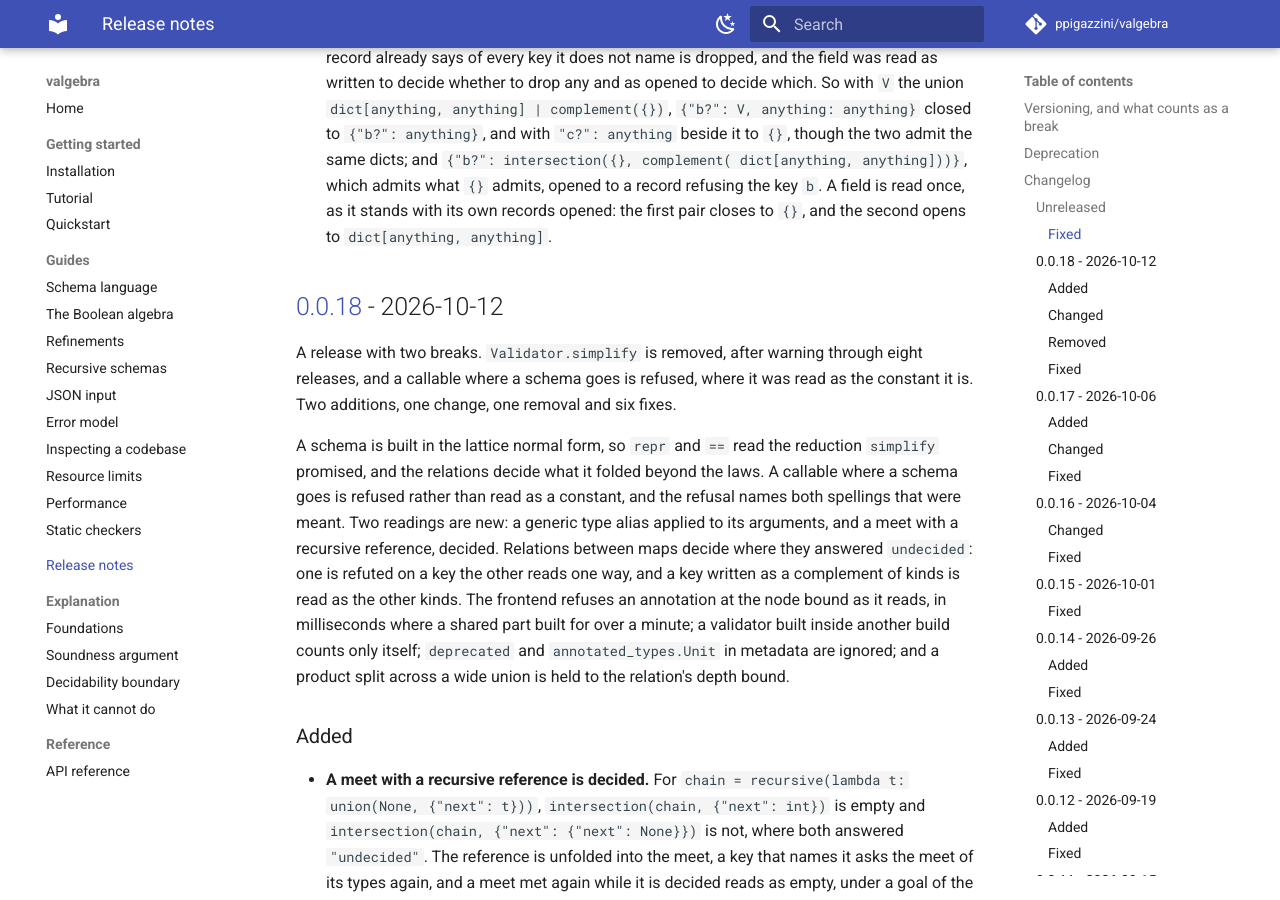
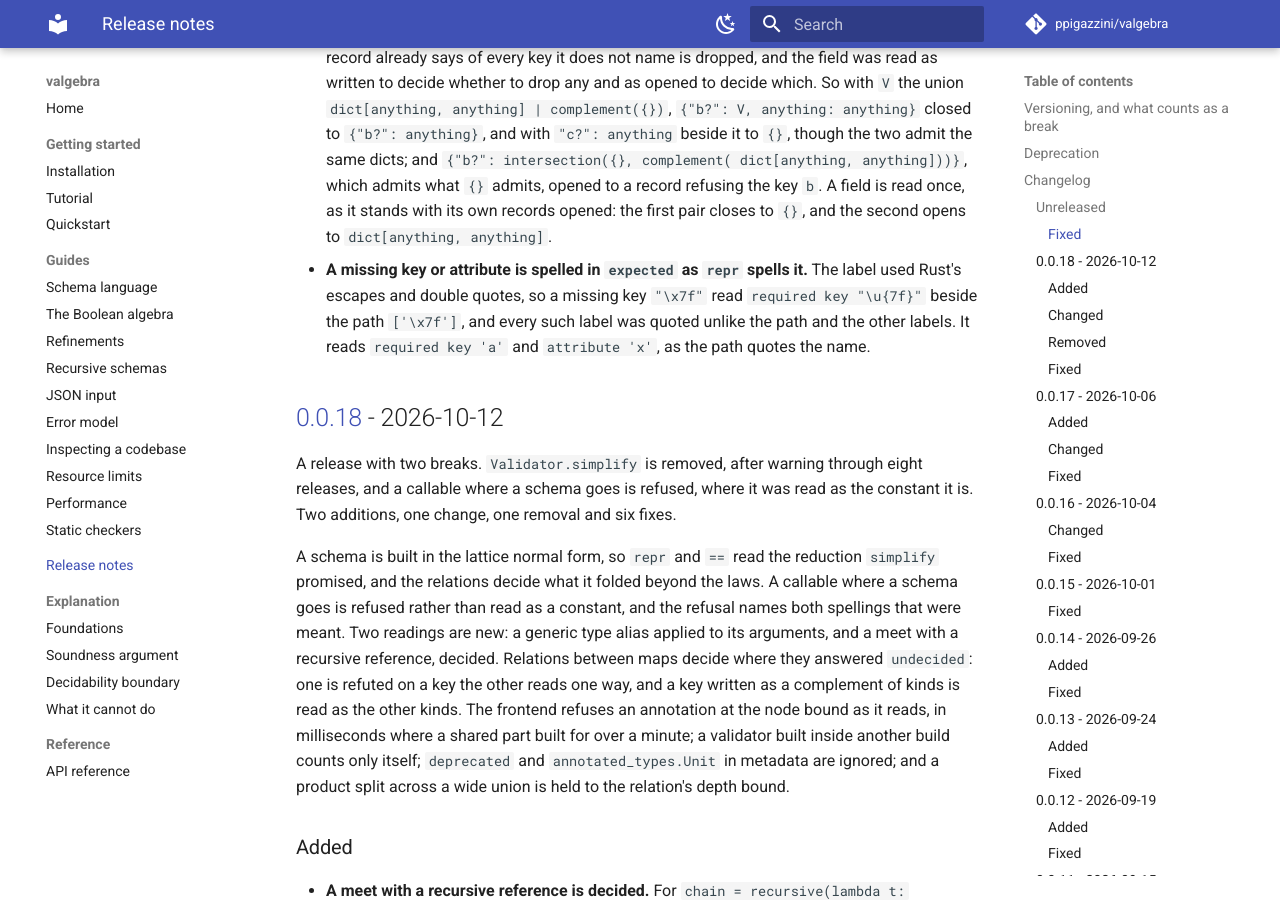
Before and after one commit to ppigazzini/valgebra, an MkDocs documentation site: the page built from docs/12-changelog.md, in a window 1280 px wide and 900 px high, scrolled down 7817 px. Built offline with MkDocs 1.6.1 and Material for MkDocs 9.7.7, drawn with Linux system fonts in a browser that asks for light colours; comment, search, counter and statistics services are not loaded.

Commit message:
fix: a missing key or attribute is spelled as repr spells it
A record's `missing_key` and `missing_attribute` labels quote the name with
`quoted`, as the path does and as a pattern's label does: `required key 'a'`
and `attribute 'x'`. Rust's escapes and double quotes spelled one name two
ways in one message, `['\x7f']` in the path beside `"\u{7f}"` in the label,
and the second is no Python literal. `05-errors.md` states the spelling.

```diff
--- a/CHANGELOG.md
+++ b/CHANGELOG.md
@@ -54,6 +54,7 @@ answer of its own, or a repair to a change not yet released.
 - fix: a wide record whose clause reads keys reads a JSON object in one pass
 - fix: a complement names the set it excludes
 - fix: a record's name survives open or close by what it says alone
+- fix: a missing key or attribute is spelled as repr spells it
 
 -->
 
@@ -364,6 +365,11 @@ answer of its own, or a repair to a change not yet released.
   record refusing the key `b`. A field is read once, as it stands with its
   own records opened: the first pair closes to `{}`, and the second opens to
   `dict[anything, anything]`.
+- **A missing key or attribute is spelled in `expected` as `repr` spells it.**
+  The label used Rust's escapes and double quotes, so a missing key `"\x7f"`
+  read `required key "\u{7f}"` beside the path `['\x7f']`, and every such
+  label was quoted unlike the path and the other labels. It reads
+  `required key 'a'` and `attribute 'x'`, as the path quotes the name.
 
 ## [0.0.18] - 2026-10-12
 
```
Also changed, not shown: docs/dev/05-errors.md (+4 -2 lines), 3 other files.
